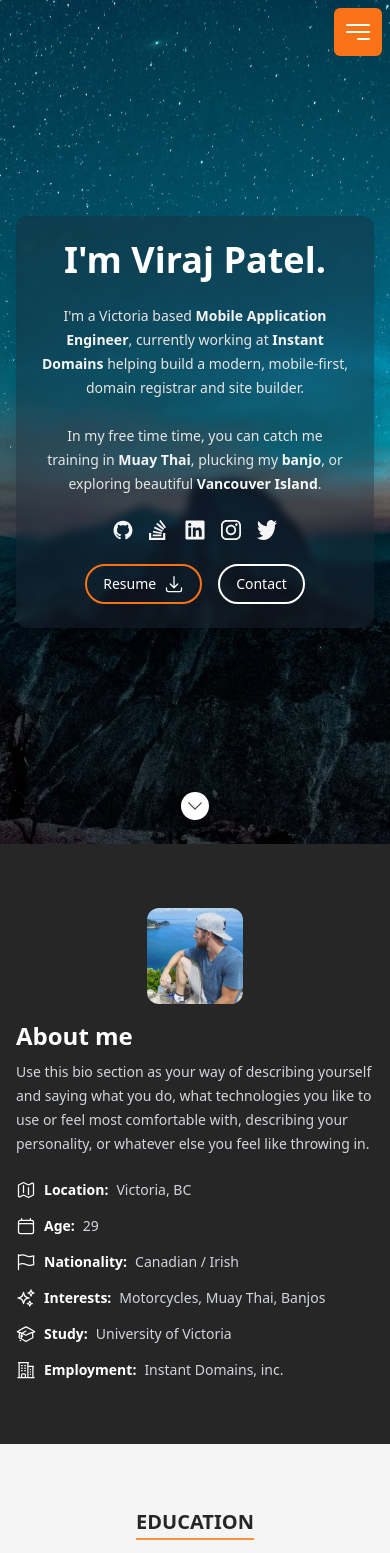
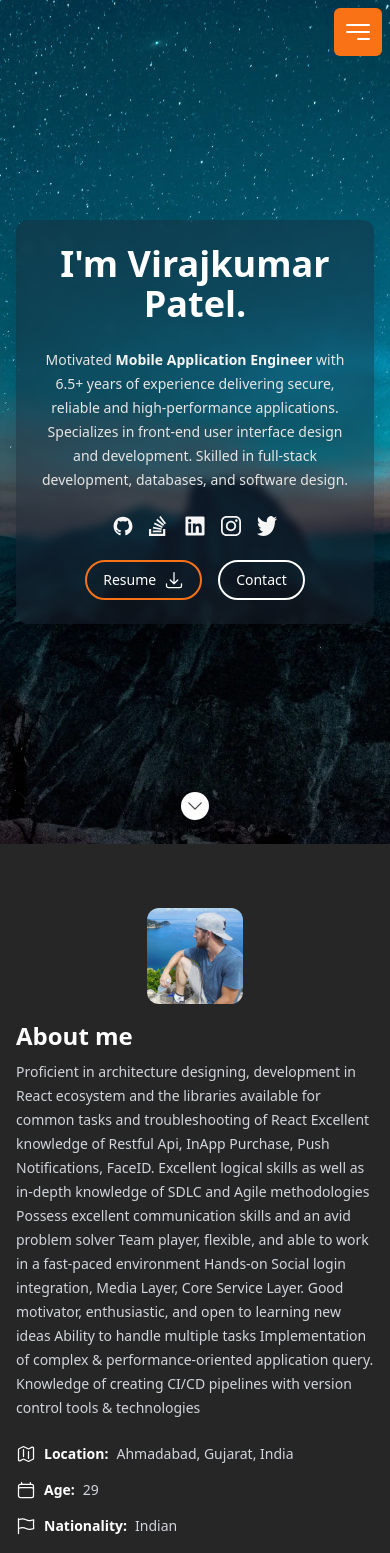
Before and after one commit to mspvirajpatel/mspvirajpatel, a Next.js app: page / in a window 390 px wide. Shown: the top 1553 px of the page. Built offline with nearby package versions, Linux system fonts and the light colour scheme.

Commit message:
Update details

```diff
--- a/src/components/Sections/Footer.tsx
+++ b/src/components/Sections/Footer.tsx
@@ -17,7 +17,7 @@ const Footer: FC = memo(() => (
       <div className="flex gap-x-4 text-neutral-500">
         <Socials />
       </div>
-      <span className="text-sm text-neutral-700">© Copyright 2022 Tim Baker</span>
+      <span className="text-sm text-neutral-700">© Copyright 2023 Virajkumar Patel</span>
     </div>
   </div>
 ));
--- a/src/data/data.tsx
+++ b/src/data/data.tsx
@@ -69,19 +69,19 @@ export type SectionId = (typeof SectionId)[keyof typeof SectionId];
  */
 export const heroData: Hero = {
   imageSrc: heroImage,
-  name: `I'm Viraj Patel.`,
+  name: `I'm Virajkumar Patel.`,
   description: (
     <>
       <p className="prose-sm text-stone-200 sm:prose-base lg:prose-lg">
-        I'm a Victoria based <strong className="text-stone-100">Mobile Application Engineer</strong>, currently working
-        at <strong className="text-stone-100">Instant Domains</strong> helping build a modern, mobile-first, domain
-        registrar and site builder.
+        Motivated <strong className="text-stone-100">Mobile Application Engineer</strong> with 6.5+ years of experience
+        delivering secure, reliable and high-performance applications. Specializes in front-end user interface design
+        and development. Skilled in full-stack development, databases, and software design.
       </p>
-      <p className="prose-sm text-stone-200 sm:prose-base lg:prose-lg">
+      {/* <p className="prose-sm text-stone-200 sm:prose-base lg:prose-lg">
         In my free time time, you can catch me training in <strong className="text-stone-100">Muay Thai</strong>,
         plucking my <strong className="text-stone-100">banjo</strong>, or exploring beautiful{' '}
         <strong className="text-stone-100">Vancouver Island</strong>.
-      </p>
+      </p> */}
     </>
   ),
   actions: [
@@ -104,16 +104,24 @@ export const heroData: Hero = {
  */
 export const aboutData: About = {
   profileImageSrc: profilepic,
-  description: `Use this bio section as your way of describing yourself and saying what you do, what technologies you like
-  to use or feel most comfortable with, describing your personality, or whatever else you feel like throwing
-  in.`,
+  description: `Proficient in architecture designing, development in React ecosystem and the libraries available for common tasks and troubleshooting of React
+  Excellent knowledge of Restful Api, InApp Purchase, Push Notifications, FaceID.
+  \nExcellent logical skills as well as in-depth knowledge of SDLC and Agile methodologies
+  \nPossess excellent communication skills and an avid problem solver
+  \nTeam player, flexible, and able to work in a fast-paced environment
+  \nHands-on Social login integration, Media Layer, Core Service Layer.
+  \nGood motivator, enthusiastic, and open to learning new ideas
+  \nAbility to handle multiple tasks
+  \nImplementation of complex & performance-oriented application query.
+  \nKnowledge of creating CI/CD pipelines with version control tools & technologies
+  `,
   aboutItems: [
-    {label: 'Location', text: 'Victoria, BC', Icon: MapIcon},
+    {label: 'Location', text: 'Ahmadabad, Gujarat, India', Icon: MapIcon},
     {label: 'Age', text: '29', Icon: CalendarIcon},
-    {label: 'Nationality', text: 'Canadian / Irish', Icon: FlagIcon},
-    {label: 'Interests', text: 'Motorcycles, Muay Thai, Banjos', Icon: SparklesIcon},
-    {label: 'Study', text: 'University of Victoria', Icon: AcademicCapIcon},
-    {label: 'Employment', text: 'Instant Domains, inc.', Icon: BuildingOffice2Icon},
+    {label: 'Nationality', text: 'Indian', Icon: FlagIcon},
+    {label: 'Interests', text: 'Cricket, Explore new technology', Icon: SparklesIcon},
+    {label: 'Study', text: 'Ganpat University', Icon: AcademicCapIcon},
+    {label: 'Employment', text: 'Simform Solutions', Icon: BuildingOffice2Icon},
   ],
 };
 
@@ -313,12 +321,12 @@ export const testimonial: TestimonialSection = {
   imageSrc: testimonialImage,
   testimonials: [
     {
-      name: 'John Doe',
+      name: 'Jignesh',
       text: 'Use this as an opportunity to promote what it is like to work with you. High value testimonials include ones from current or past co-workers, managers, or from happy clients.',
       image: 'https://cloudflare-ipfs.com/ipfs/Qmd3W5DuhgHirLHGVixi6V76LhCkZUz6pnFt5AJBiyvHye/avatar/169.jpg',
     },
     {
-      name: 'Jane Doe',
+      name: 'Pankaj Kotvani',
       text: 'Here you should write some nice things that someone has said about you. Encourage them to be specific and include important details (notes about a project you were on together, impressive quality produced, etc).',
       image: 'https://cloudflare-ipfs.com/ipfs/Qmd3W5DuhgHirLHGVixi6V76LhCkZUz6pnFt5AJBiyvHye/avatar/14.jpg',
     },
@@ -340,23 +348,23 @@ export const contact: ContactSection = {
   items: [
     {
       type: ContactType.Email,
-      text: 'reachout@timbaker.me',
-      href: 'mailto:reachout@timbaker.me',
+      text: 'patelvirajd78@gmail.com',
+      href: 'mailto:patelvirajd78@gmail.com',
     },
     {
       type: ContactType.Location,
-      text: 'Victoria BC, Canada',
+      text: 'Ahmadabad, Gujarat',
       href: 'https://www.google.ca/maps/place/Victoria,+BC/@48.4262362,-123.376775,14z',
     },
     {
       type: ContactType.Instagram,
-      text: '@tbakerx',
-      href: 'https://www.instagram.com/tbakerx/',
+      text: '@mspviraj',
+      href: 'https://www.instagram.com/mspviraj/',
     },
     {
       type: ContactType.Github,
-      text: 'tbakerx',
-      href: 'https://github.com/tbakerx',
+      text: 'mspviraj',
+      href: 'https://github.com/mspvirajpatel',
     },
   ],
 };
```
Also changed, not shown: 1 other file (tests, documents, lock files or other folders).
